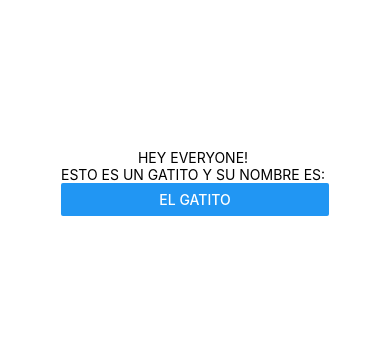
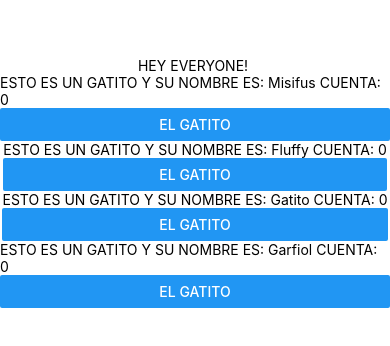
Before and after one commit to gmorivastec/TC3005B_FRONTEND_APR4, a React Native app: screen / in a window 390 px wide. Shown: the part 240-586 px from the top of the page. Built offline with nearby package versions, Linux system fonts and the light colour scheme.

Commit message:
clase de abril 8

```diff
--- a/App.tsx
+++ b/App.tsx
@@ -1,4 +1,5 @@
 import { StatusBar } from 'expo-status-bar';
+import { useState } from 'react';
 import { StyleSheet, Text, View, Button } from 'react-native';
 
 // everything is done through components
@@ -7,13 +8,24 @@ import { StyleSheet, Text, View, Button } from 'react-native';
 // la manera de agregar atributos parametrizables al componente
 const Gatito = (props:any) => {
 
+  // props se reciben del exterior
+  // estados son valores internos de los que cada instancia tiene una copia
+  // se modifican internamente
+
+  // definición de un estado
+  const[cuenta, setCuenta] = useState(0);
+  const[comio, setComio] = useState(false);
+  const[nombre, setNombre] = useState("Garfiol");
+
+
   // los componentes regresan algún tipo de view
   return(<View>
-      <Text>ESTO ES UN GATITO Y SU NOMBRE ES: {props.nombre}</Text>
+      <Text>ESTO ES UN GATITO Y SU NOMBRE ES: {props.nombre} CUENTA: {cuenta}</Text>
       <Button
         title="EL GATITO"
         onPress={() => {
-          alert("UN MIAU " + props.mensaje);
+          alert("UN MIAU " + props.mensaje + " CUENTA: " + cuenta);
+          setCuenta(cuenta + 1);
         }}
        />
     </View>);
@@ -26,7 +38,10 @@ export default function App() {
   return (
     <View style={styles.container}>
       <Text>HEY EVERYONE! </Text>
-      <Gatito />
+      <Gatito nombre="Misifus" mensaje="MIAU" />
+      <Gatito nombre="Fluffy" mensaje="MIAU2" />
+      <Gatito nombre="Gatito" mensaje="MIAU3" />
+      <Gatito nombre="Garfiol" mensaje="MIAU4" />
       <StatusBar style="auto" />
     </View>
   );
```
